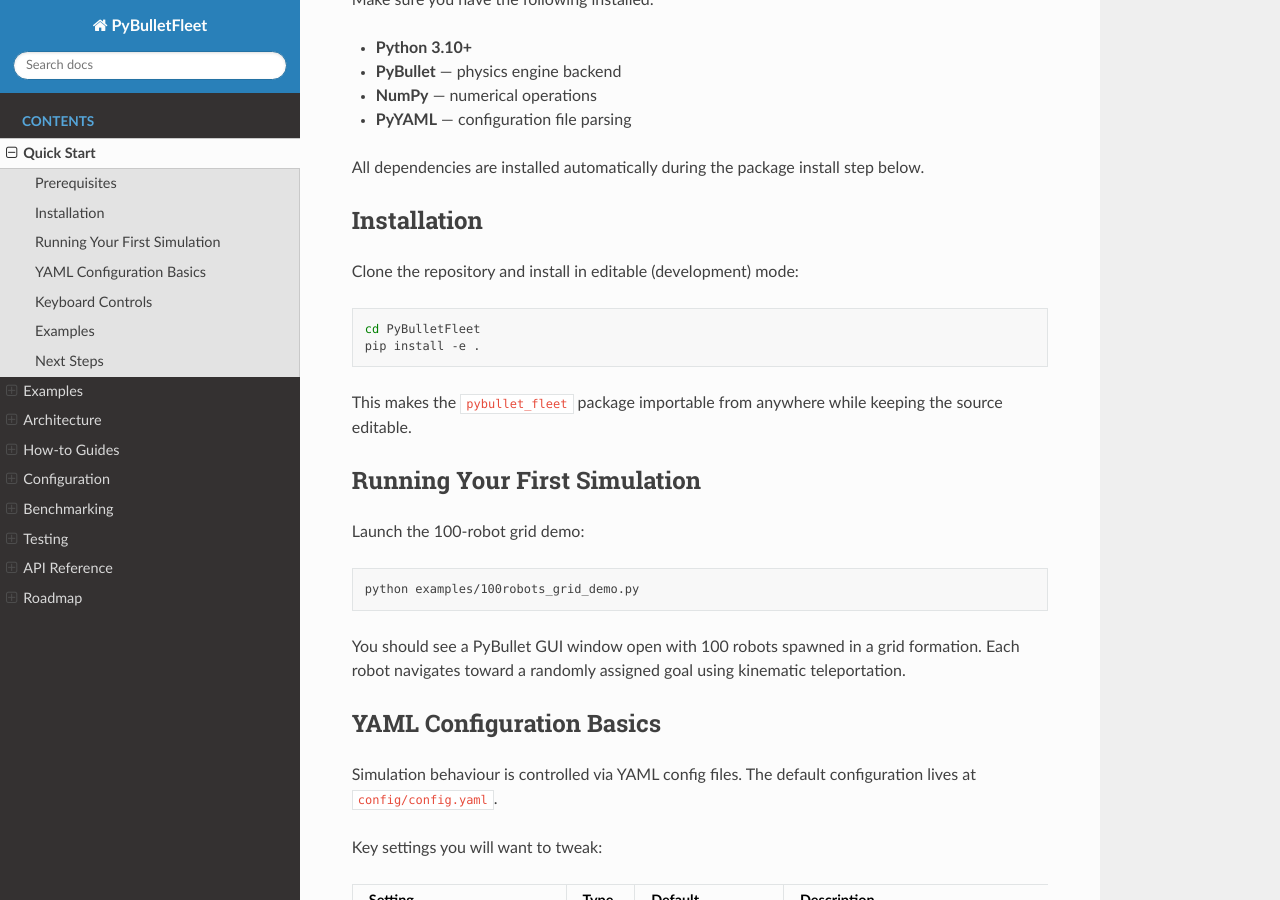
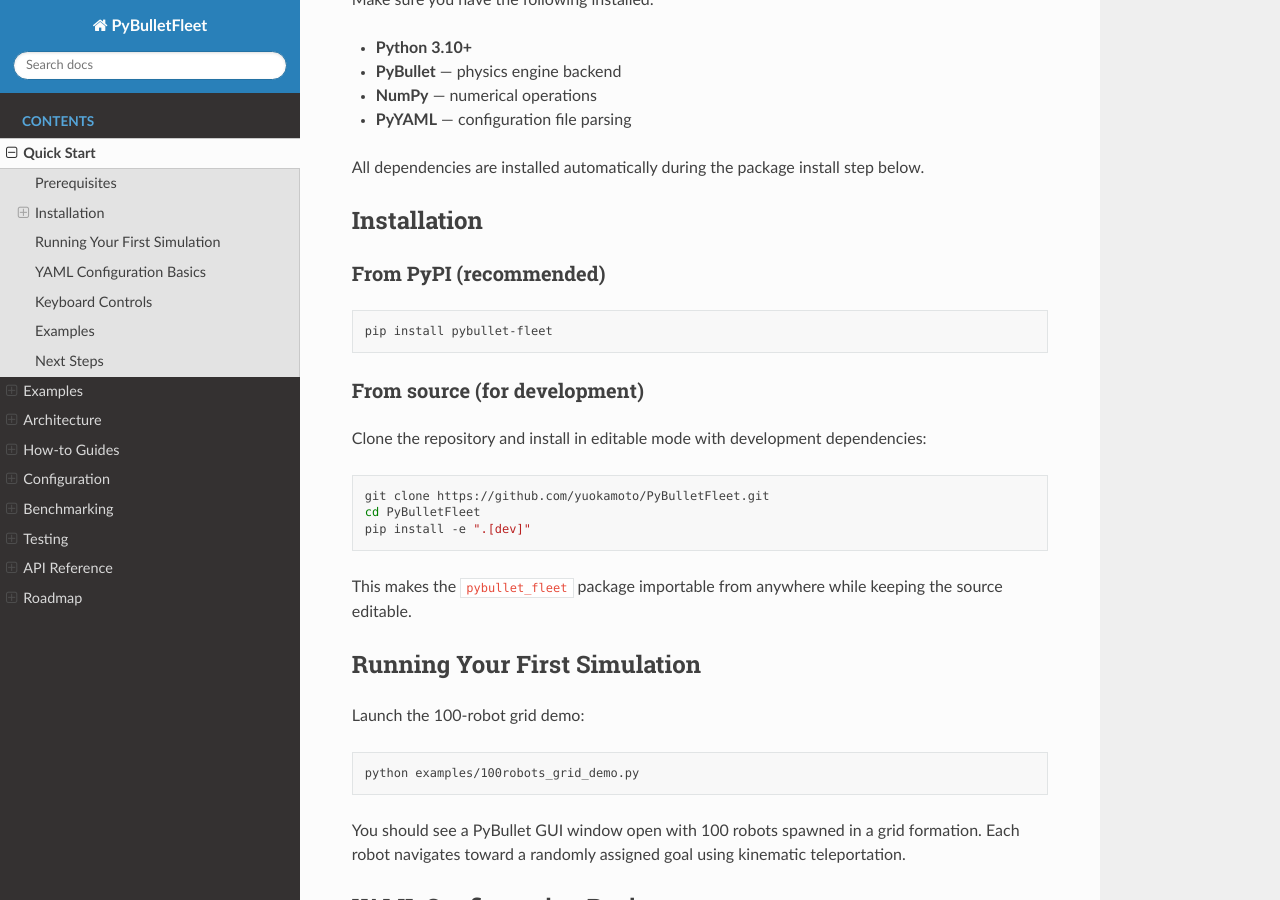
Before and after one commit to yuokamoto/PyBulletFleet, a Sphinx documentation site: the page built from docs/getting-started/quickstart.md, in a window 1280 px wide and 900 px high, scrolled down 300 px. Built offline with Sphinx 7.4.7 and the Read the Docs theme 3.1.0, drawn with Linux system fonts in a browser that asks for light colours.

Commit message:
docs: add pip install instructions alongside development setup

````diff
--- a/docs/getting-started/quickstart.md
+++ b/docs/getting-started/quickstart.md
@@ -16,11 +16,20 @@
 
 ## Installation
 
-Clone the repository and install in editable (development) mode:
+### From PyPI (recommended)
 
 ```bash
+pip install pybullet-fleet
+```
+
+### From source (for development)
+
+Clone the repository and install in editable mode with development dependencies:
+
+```bash
+git clone https://github.com/yuokamoto/PyBulletFleet.git
 cd PyBulletFleet
-pip install -e .
+pip install -e ".[dev]"
 ```
 
 This makes the `pybullet_fleet` package importable from anywhere while keeping
````
Also changed, not shown: README.md (+15 -16 lines).
